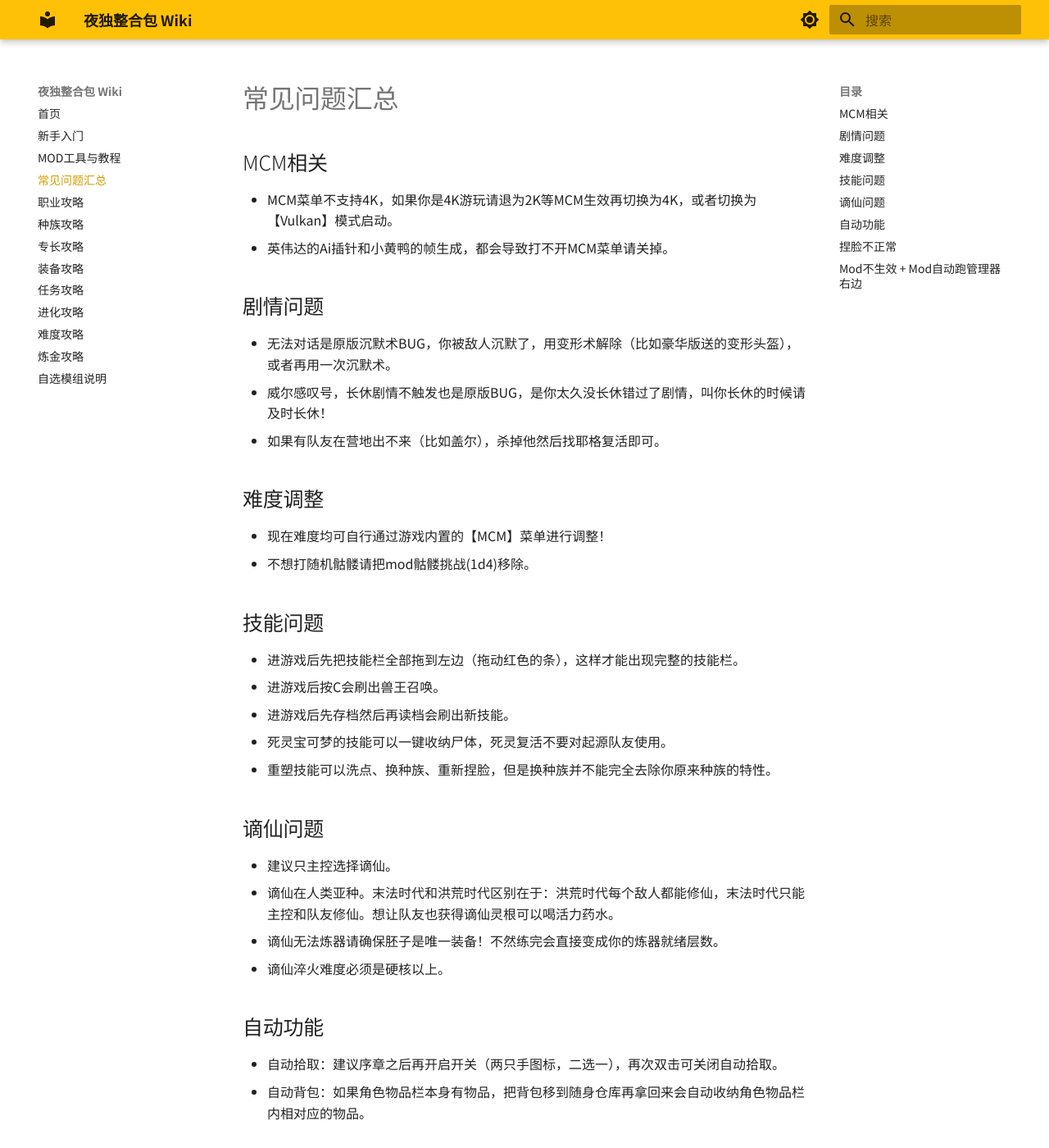
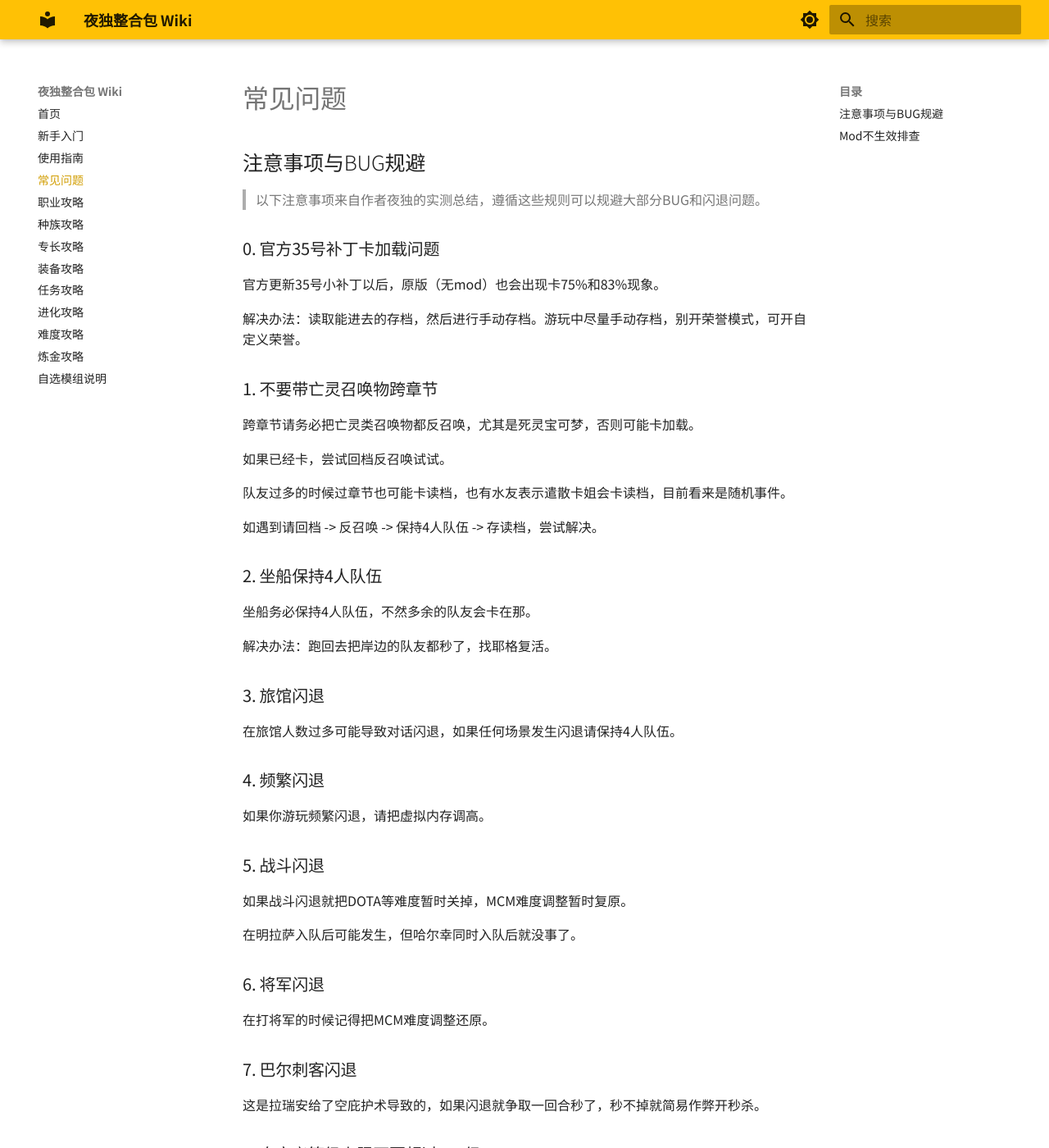
Before and after one commit to oiclyd/bg3-mod-wiki, an MkDocs documentation site: the page built from docs/ch3-faq.md, in a window 1280 px wide and 1400 px high. Shown: the whole window at 82% size. Built offline with MkDocs 1.6.1 and Material for MkDocs 9.7.7, drawn with Linux system fonts in a browser that asks for light colours; some of the changed text lies outside the part shown.

Commit message:
重组三大页面：新手入门/使用指南/常见问题，谪仙问题归纳到种族攻略

```diff
--- a/docs/ch1-start.md
+++ b/docs/ch1-start.md
@@ -1,90 +1,60 @@
 # 新手入门
 
-## 注意事项与BUG规避
+## 管理器显示MOD中文名
 
-> 以下注意事项来自作者夜独的实测总结，遵循这些规则可以规避大部分BUG和闪退问题。
+1. 如果用我新发的管理器，按F2即可切换。
+2. 菜单栏选择【Edit】 -> 选择【Show File Names for Mods】即可。
+3. 【ALT+A】全选然后鼠标右键选择【Show File Name】也可以。
 
-> **注意：**
-> 请过完莱泽埃尔的剧情再用【拯救影心】，否则可能导致她的模型丢失。
-> 请过完莱泽埃尔与影心的剧情再用【跳过序章】，否则可能导致莱泽埃尔和影心模型丢失。
-> 最好是自己下船，否则指挥官掉落的mod物品拿不到。
+为方便在mod管理器识别你装了什么mod，包内所有mod我均增加了双语名称，合并了汉化补丁到各个主体之中，没汉化的也都进行了汉化。
 
-### 0. 官方35号补丁卡加载问题
+## MOD增删改说明
 
-官方更新35号小补丁以后，原版（无mod）也会出现卡75%和83%现象。
+### 核心原则：关闭游戏操作
 
-解决办法：读取能进去的存档，然后进行手动存档。游玩中尽量手动存档，别开荣誉模式，可开自定义荣誉。
+1. 无论是添加/删除/更新mod，都必须关闭游戏。
+2. 无论删除什么mod都得还原游戏原始数据。
+3. 部分mod更新也是同理。
+4. 部分mod游戏中途删除会坏档。
+5. 每次新增/删除/更新mod都要记得，点击[保存]+[导出]。
 
-### 1. 不要带亡灵召唤物跨章节
+### 标准步骤
 
-跨章节请务必把亡灵类召唤物都反召唤，尤其是死灵宝可梦，否则可能卡加载。
+游戏中还原数据（例如洗点/扔掉装备/切换难度） -> 保存游戏 -> 退出游戏 -> 管理器删除/更新指定mod -> 管理器保存+导出 -> 进入游戏读档
 
-如果已经卡，尝试回档反召唤试试。
+### 具体操作示例
 
-队友过多的时候过章节也可能卡读档，也有水友表示遣散卡姐会卡读档，目前看来是随机事件。
+#### 删除职业
 
-如遇到请回档 -> 反召唤 -> 保持4人队伍 -> 存读档，尝试解决。
+游戏中洗点成其他职业，然后按照步骤操作
 
-### 2. 坐船保持4人队伍
+#### 删除装备/道具
 
-坐船务必保持4人队伍，不然多余的队友会卡在那。
+游戏中销毁（扔掉指定装备/道具 or 召唤教程宝箱 -> 扔进去让他随时间消失）。一定要确认身上和背包没有你要删除的mod道具，然后按照步骤操作。
 
-解决办法：跑回去把岸边的队友都秒了，找耶格复活。
+#### 删除法术/专长
 
-### 3. 旅馆闪退
+游戏中所有可控角色洗点成无施法职业，并确认所有队友没有点你要删除的专长，然后按照步骤操作。
 
-在旅馆人数过多可能导致对话闪退，如果任何场景发生闪退请保持4人队伍。
+### 特殊说明
 
-### 4. 频繁闪退
+- 添加mod一般没有影响，除非冲突，本包无冲突，外部下载的需自行排查
+- **职业mod必须安装职业框架！**
+- 卸载Mod：删除MOD文件夹即可，其他文件对游戏无影响
 
-如果你游玩频繁闪退，请把虚拟内存调高。
+## 联机说明
 
-### 5. 战斗闪退
+请保持大家 **MOD以及排序完全一致**，同时 **MCM菜单设置一致**！
 
-如果战斗闪退就把DOTA等难度暂时关掉，MCM难度调整暂时复原。
+MCM菜单可以通过复制C盘文件的方式保持一致！
 
-在明拉萨入队后可能发生，但哈尔幸同时入队后就没事了。
+位置：`%localappdata%\Larian Studios\Baldur's Gate 3\Script Extender`（将BG3MCM文件夹复制给联机队友即可）
 
-### 6. 将军闪退
-
-在打将军的时候记得把MCM难度调整还原。
-
-### 7. 巴尔刺客闪退
-
-这是拉瑞安给了空庇护术导致的，如果闪退就争取一回合秒了，秒不掉就简易作弊开秒杀。
-
-### 8. 自定义等级上限不要超过100级
-
-否则可能兼职没技能，等级越高技能越多越容易卡，因为被动和状态太多，不建议太高。
-
-一般来说 **30级足矣**，wiki内有30级经验曲线参考。
-
-### 9. 升级界面卡住
-
-升级或兼职如果无法抉择，请点右上角的X退出界面，再次进入升级界面即可。
-
-有兼职的情况卡抉择，看看前面的职业是否有东西没点选，某些等级是强制点选的。
-
-有些职业不能兼职，只能开卡，有些职业专属装备也是只能开卡获得。
-
-### 10. 快捷栏太小或点不了战斗日志
-
-删掉MOD管理器内的【UI-更好的热键栏-BetterHotb（75% 16：9）】，可以换成自选文件夹内的UI自适应版本。
-
-### 11. 快速下船
-
-快速下船mod会提供两个技能跳过序章剧情。
-
-快速下船mod默认直接完成我们与耶格的支线。
-
-- 下船即可在营地看到耶格，使用其功能。
-- 耶格现在是可交易目标，随时可以去营地卖东西。
-
-**注意：**原版物品长休后消失，MOD物品会保留。
-
-## 坏档原因分析
+## 存档与风险说明
 
 > **先说结论：**目前主要风险在于自动存档，所以手动存档能规避大部分问题！闪退多半是BUFF/附伤太多或百分比计算问题，游玩时尽量别太放飞自我。
+
+### 坏档原因分析
 
 作者：在下夜独 | 深入代码层面的坏档机制分析
 
@@ -94,9 +64,9 @@
 
 官方曾修复过一个严重的存档损坏bug，原因是玩家的选择/行动数据库（personal story database）体积过大导致溢出，这说明存档内部存在一个持续追加的日志型数据库。
 
-### 代码层四大原因
+#### 代码层四大原因
 
-#### 1. 模板引用断裂
+**1. 模板引用断裂**
 
 BG3的游戏对象采用数据驱动架构：物品、技能、角色等都以蓝图模板（Templates/Stats）形式存在，运行时实例通过UUID/GUID引用这些模板。Mod的工作方式通常是修改或新增这些模板。
 
@@ -104,7 +74,7 @@
 
 官方Patch 8的Toolkit更新甚至专门修复了"保存带有空格的tech name导致数据损坏"的问题，引擎的字符串解析器对标识符格式非常敏感。
 
-#### 2. 脚本状态与运行时内存不一致
+**2. 脚本状态与运行时内存不一致**
 
 大量功能性mod依赖Script Extender（SE）或官方Toolkit注入Lua/Osiris脚本。这些脚本可以在运行时创建新的全局变量、修改状态机、注册新的事件回调。
 
@@ -116,25 +86,25 @@
 
 那么反序列化后的脚本状态与当前运行时环境会产生结构不匹配，轻则导致逻辑错误，重则直接触发断言失败或内存访问违规。
 
-#### 3. 数据库溢出与索引损坏
+**3. 数据库溢出与索引损坏**
 
 mod（尤其是增加新任务、新对话、新装备的大型mod）会持续向存档数据库追加条目。尤其是在荣誉模式的单存档长流程（通常80-100小时）中，这个数据库的体积和索引深度会远超设计预期。如果mod的写入操作没有正确事务化，或者引擎的缓冲区在保存时溢出，就会导致存档数据损坏，多半表现为突然很卡，对话没问题，但是要你过对话骰子的时候就闪退。
 
-#### 4. 保存时无验证
+**4. 保存时无验证**
 
 Nexus mods上的技术警告明确指出："BG3 does not figure this out when saving, only when loading."
 
 引擎的Save（存档）调用路径缺乏对输出数据的完整性校验（如CRC、哈希或结构验证）。Mod可能在保存瞬间引入非法数据（如空指针引用、无效枚举值、越界数组），但写入流程不会报错。直到下次Load（读档）时，反序列化器才发现数据无法解析，但此时原始存档已被覆盖。所以你会有昨天玩怎么没事，今天怎么卡加载%的情况，这时候只能回档了！
 
-## 荣誉模式风险
+### 荣誉模式风险
 
 > **先说结论：**可以开自定义荣誉，不要开单存档荣誉模式。
 
-### 1. 单存档覆盖 = 零备份
+**1. 单存档覆盖 = 零备份**
 
 荣誉模式在代码层面强制使用单存档槽位。普通模式下，你拥有20-30个快速存档/自动存档作为冗余，哪怕你不手动存档，也大概率有一个能用。但荣誉模式的每次保存（包括自动保存和F5快速保存）都会覆盖同一个文件。从文件系统角度看，这意味着你没有任何可以回滚的办法！
 
-### 2. 死亡即删除的竞态条件
+**2. 死亡即删除的竞态条件**
 
 荣誉模式在检测到队伍全灭时，会触发一个删除存档的回调。如果此时：
 
@@ -144,7 +114,7 @@
 
 就会产生竞态条件：文件句柄被部分写入后进程终止，留下一个既不是完整存档也不是空文件的损坏残留。
 
-### 3. 成就校验与状态一致性检查
+**3. 成就校验与状态一致性检查**
 
 荣誉模式关联着成就和金色骰子奖励。游戏在加载时会进行状态一致性校验（如检查是否使用了不允许的mod、游戏难度标记是否被篡改）。如果mod修改了核心规则（如允许多存档的mod），即使存档文件本身没有二进制损坏，校验器也会将其标记为无效荣誉模式存档，拒绝加载或剥夺成就。
 
--- a/docs/ch2-mod.md
+++ b/docs/ch2-mod.md
@@ -1,58 +1,49 @@
-# MOD工具与教程
+# 使用指南
 
-## MOD增删改说明
+## 自动功能
 
-### 核心原则：关闭游戏操作
+- 自动拾取：建议序章之后再开启开关（两只手图标，二选一），再次双击可关闭自动拾取。
+- 自动背包：如果角色物品栏本身有物品，把背包移到随身仓库再拿回来会自动收纳角色物品栏内相对应的物品。
 
-1. 无论是添加/删除/更新mod，都必须关闭游戏。
-2. 无论删除什么mod都得还原游戏原始数据。
-3. 部分mod更新也是同理。
-4. 部分mod游戏中途删除会坏档。
-5. 每次新增/删除/更新mod都要记得，点击[保存]+[导出]。
+## UI相关
 
-### 标准步骤
+- 快捷栏太小或点不了战斗日志：删掉MOD管理器内的【UI-更好的热键栏-BetterHotb（75% 16：9）】，可以换成自选文件夹内的UI自适应版本。
 
-游戏中还原数据（例如洗点/扔掉装备/切换难度） -> 保存游戏 -> 退出游戏 -> 管理器删除/更新指定mod -> 管理器保存+导出 -> 进入游戏读档
+## 技能相关
 
-### 具体操作示例
+- 进游戏后先把技能栏全部拖到左边（拖动红色的条），这样才能出现完整的技能栏。
+- 进游戏后按C会刷出兽王召唤。
+- 进游戏后先存档然后再读档会刷出新技能。
+- 死灵宝可梦的技能可以一键收纳尸体，死灵复活不要对起源队友使用。
+- 重塑技能可以洗点、换种族、重新捏脸，但是换种族并不能完全去除你原来种族的特性。
 
-#### 删除职业
+### 快速下船
 
-游戏中洗点成其他职业，然后按照步骤操作
+快速下船mod会提供两个技能跳过序章剧情。
 
-#### 删除装备/道具
+快速下船mod默认直接完成我们与耶格的支线。
 
-游戏中销毁（扔掉指定装备/道具 or 召唤教程宝箱 -> 扔进去让他随时间消失）。一定要确认身上和背包没有你要删除的mod道具，然后按照步骤操作。
+- 下船即可在营地看到耶格，使用其功能。
+- 耶格现在是可交易目标，随时可以去营地卖东西。
 
-#### 删除法术/专长
+**注意：**原版物品长休后消失，MOD物品会保留。
 
-游戏中所有可控角色洗点成无施法职业，并确认所有队友没有点你要删除的专长，然后按照步骤操作。
+> **注意：** 请过完莱泽埃尔的剧情再用【拯救影心】，否则可能导致她的模型丢失。
+> 请过完莱泽埃尔与影心的剧情再用【跳过序章】，否则可能导致莱泽埃尔和影心模型丢失。
+> 最好是自己下船，否则指挥官掉落的mod物品拿不到。
 
-### 特殊说明
+## MCM相关
 
-- 添加mod一般没有影响，除非冲突，本包无冲突，外部下载的需自行排查
-- **职业mod必须安装职业框架！**
-- 卸载Mod：删除MOD文件夹即可，其他文件对游戏无影响
+### MCM菜单说明
 
-## 管理器显示MOD中文名
+- MCM菜单不支持4K，如果你是4K游玩请退为2K等MCM生效再切换为4K，或者切换为【Vulkan】模式启动。
+- 英伟达的Ai插针和小黄鸭的帧生成，都会导致打不开MCM菜单请关掉。
+- 现在难度均可自行通过游戏内置的【MCM】菜单进行调整！
+- 不想打随机骷髅请把mod骷髅挑战(1d4)移除。
 
-1. 如果用我新发的管理器，按F2即可切换。
-2. 菜单栏选择【Edit】 -> 选择【Show File Names for Mods】即可。
-3. 【ALT+A】全选然后鼠标右键选择【Show File Name】也可以。
+### 装备幻化
 
-为方便在mod管理器识别你装了什么mod，包内所有mod我均增加了双语名称，合并了汉化补丁到各个主体之中，没汉化的也都进行了汉化。
-
-## 联机说明
-
-请保持大家 **MOD以及排序完全一致**，同时 **MCM菜单设置一致**！
-
-MCM菜单可以通过复制C盘文件的方式保持一致！
-
-位置：`%localappdata%\Larian Studios\Baldur's Gate 3\Script Extender`（将BG3MCM文件夹复制给联机队友即可）
-
-## 装备幻化
-
-### MCM装备幻化说明
+#### MCM装备幻化说明
 
 - 请使用 **DX11** 启动游戏，Vulkan可能不稳定或崩溃
 - 创建"预设"：为整个队伍管理完整的套装，包括护甲、服装、染色、武器外观等
@@ -65,16 +56,16 @@
 - 可分享的预设：可以导出为文件，发送给朋友，或者打包到你自己的模组中
 - 如果使用过幻化水晶：请在MCM创建外观套装之前，先解除已装备物品的幻化
 
-### 幻化水晶说明
+#### 幻化水晶说明
 
 - 幻化水晶是Vulkan模式下的替代品
 - **请不要使用幻化水晶去幻化武器！**
 
-## MCM角色预设导入导出
+### MCM角色预设导入导出
 
 > 切勿跨体型或跨种族使用预设！请先通过"换种族技能"更改至预设的种族及体型（整合包内[技能-重新捏脸-AppearanceEditEnhanced]的功能）
 
-### 使用步骤
+#### 使用步骤
 
 1. 务必先存档！
 2. 载入游戏
@@ -82,13 +73,13 @@
 4. 选择预设并应用
 5. 点击"打开角色编辑器刷新头像"以更新角色
 
-### 注意事项
+#### 注意事项
 
 - 应用预设后，侧边栏角色头像有时会消失；再招募一名队友即可恢复。
 - 角色编辑界面的"确认"按钮可能失灵（可先切换任意头部再切回，即可正常确认），该Bug仍在修复中。
 - 若出现部位重叠，重新应用一次预设即可解决。
 
-### 导出预设须知
+#### 导出预设须知
 
 - 给预设命名，若分享请附上详细说明（例：`HUM_M_T2`）
 - 如使用Mod，注明Mod名称或链接
--- a/docs/ch3-faq.md
+++ b/docs/ch3-faq.md
@@ -1,47 +1,79 @@
-# 常见问题汇总
+# 常见问题
 
-## MCM相关
+## 注意事项与BUG规避
 
-- MCM菜单不支持4K，如果你是4K游玩请退为2K等MCM生效再切换为4K，或者切换为【Vulkan】模式启动。
-- 英伟达的Ai插针和小黄鸭的帧生成，都会导致打不开MCM菜单请关掉。
+> 以下注意事项来自作者夜独的实测总结，遵循这些规则可以规避大部分BUG和闪退问题。
 
-## 剧情问题
+### 0. 官方35号补丁卡加载问题
+
+官方更新35号小补丁以后，原版（无mod）也会出现卡75%和83%现象。
+
+解决办法：读取能进去的存档，然后进行手动存档。游玩中尽量手动存档，别开荣誉模式，可开自定义荣誉。
+
+### 1. 不要带亡灵召唤物跨章节
+
+跨章节请务必把亡灵类召唤物都反召唤，尤其是死灵宝可梦，否则可能卡加载。
+
+如果已经卡，尝试回档反召唤试试。
+
+队友过多的时候过章节也可能卡读档，也有水友表示遣散卡姐会卡读档，目前看来是随机事件。
+
+如遇到请回档 -> 反召唤 -> 保持4人队伍 -> 存读档，尝试解决。
+
+### 2. 坐船保持4人队伍
+
+坐船务必保持4人队伍，不然多余的队友会卡在那。
+
+解决办法：跑回去把岸边的队友都秒了，找耶格复活。
+
+### 3. 旅馆闪退
+
+在旅馆人数过多可能导致对话闪退，如果任何场景发生闪退请保持4人队伍。
+
+### 4. 频繁闪退
+
+如果你游玩频繁闪退，请把虚拟内存调高。
+
+### 5. 战斗闪退
+
+如果战斗闪退就把DOTA等难度暂时关掉，MCM难度调整暂时复原。
+
+在明拉萨入队后可能发生，但哈尔幸同时入队后就没事了。
+
+### 6. 将军闪退
+
+在打将军的时候记得把MCM难度调整还原。
+
+### 7. 巴尔刺客闪退
+
+这是拉瑞安给了空庇护术导致的，如果闪退就争取一回合秒了，秒不掉就简易作弊开秒杀。
+
+### 8. 自定义等级上限不要超过100级
+
+否则可能兼职没技能，等级越高技能越多越容易卡，因为被动和状态太多，不建议太高。
+
+一般来说 **30级足矣**，wiki内有30级经验曲线参考。
+
+### 9. 升级界面卡住
+
+升级或兼职如果无法抉择，请点右上角的X退出界面，再次进入升级界面即可。
+
+有兼职的情况卡抉择，看看前面的职业是否有东西没点选，某些等级是强制点选的。
+
+有些职业不能兼职，只能开卡，有些职业专属装备也是只能开卡获得。
+
+### 10. 剧情问题
 
 - 无法对话是原版沉默术BUG，你被敌人沉默了，用变形术解除（比如豪华版送的变形头盔），或者再用一次沉默术。
 - 威尔感叹号，长休剧情不触发也是原版BUG，是你太久没长休错过了剧情，叫你长休的时候请及时长休！
 - 如果有队友在营地出不来（比如盖尔），杀掉他然后找耶格复活即可。
 
-## 难度调整
-
-- 现在难度均可自行通过游戏内置的【MCM】菜单进行调整！
-- 不想打随机骷髅请把mod骷髅挑战(1d4)移除。
-
-## 技能问题
-
-- 进游戏后先把技能栏全部拖到左边（拖动红色的条），这样才能出现完整的技能栏。
-- 进游戏后按C会刷出兽王召唤。
-- 进游戏后先存档然后再读档会刷出新技能。
-- 死灵宝可梦的技能可以一键收纳尸体，死灵复活不要对起源队友使用。
-- 重塑技能可以洗点、换种族、重新捏脸，但是换种族并不能完全去除你原来种族的特性。
-
-## 谪仙问题
-
-- 建议只主控选择谪仙。
-- 谪仙在人类亚种。末法时代和洪荒时代区别在于：洪荒时代每个敌人都能修仙，末法时代只能主控和队友修仙。想让队友也获得谪仙灵根可以喝活力药水。
-- 谪仙无法炼器请确保胚子是唯一装备！不然练完会直接变成你的炼器就绪层数。
-- 谪仙淬火难度必须是硬核以上。
-
-## 自动功能
-
-- 自动拾取：建议序章之后再开启开关（两只手图标，二选一），再次双击可关闭自动拾取。
-- 自动背包：如果角色物品栏本身有物品，把背包移到随身仓库再拿回来会自动收纳角色物品栏内相对应的物品。
-
-## 捏脸不正常
+### 11. 捏脸问题
 
 - 捏脸界面有问题，或者人物显示有问题，检查游戏内设置动画层次细节是否为高。
 - 魅魔仅有女性（5e规则），没做男性，所以选魅魔不要选男性。
 
-## Mod不生效 + Mod自动跑管理器右边
+## Mod不生效排查
 
 1. 首先检查你的C盘Mods文件夹里面是否套娃（Mods里面还有Mods之类的情况）
 2. 然后检查你的C盘Mods文件夹里面是否存在json文件，如有请删除，然后管理器排序好，启动游戏
@@ -49,14 +81,14 @@
 4. 如果无效请关闭杀毒软件，以管理员身份运行管理器
 5. 如无报错：一般与mod无关
 
-#### 方法一
+### 方法一
 
 检查管理器Settings -> Open preferences（第三栏第一个选项）
 
 - 检查 Game Data Path 是否为：`/Steam/steamapps/common/Baldurs Gate 3/Data`
 - 检查 Game Executable Path 是否为：`Steam/steamapps/common/Baldurs Gate 3/bin/bg3.exe`
 
-#### 方法二
+### 方法二
 
 删除C盘`AppData\Local\Larian Studios\Baldur's Gate 3\PlayerProfiles\Public`里面的modsettings，然后在mod管理器里面export导出。
 
--- a/docs/ch6-race.md
+++ b/docs/ch6-race.md
@@ -1,4 +1,6 @@
 # 种族攻略
+
+> **注意：**谪仙种族相关问题请参考下方"谪仙"章节中的注意事项部分。
 
 ## 谪仙种族详解
 
--- a/mkdocs.yml
+++ b/mkdocs.yml
@@ -47,8 +47,8 @@
 nav:
   - 首页: index.md
   - 新手入门: ch1-start.md
-  - MOD工具与教程: ch2-mod.md
-  - 常见问题汇总: ch3-faq.md
+  - 使用指南: ch2-mod.md
+  - 常见问题: ch3-faq.md
   - 职业攻略: ch4-class.md
   - 种族攻略: ch6-race.md
   - 专长攻略: ch7-divinity.md
```
